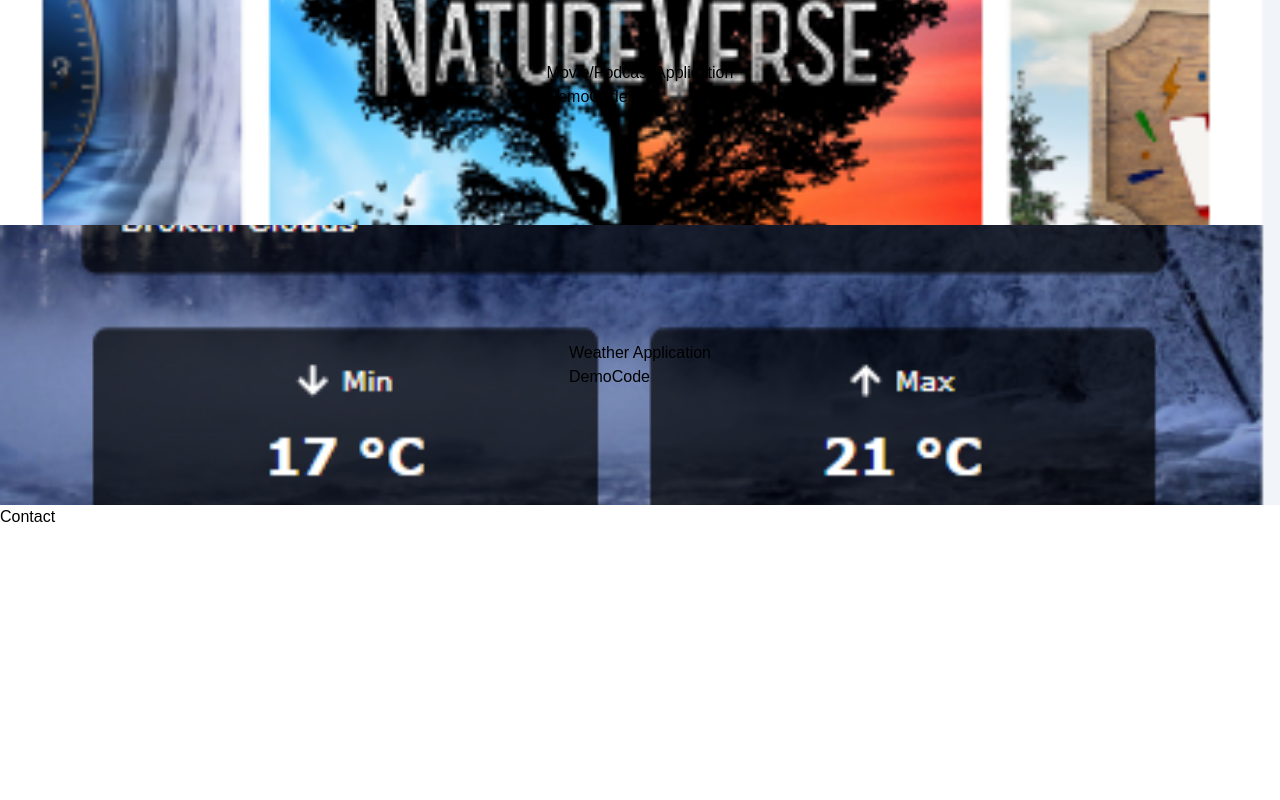
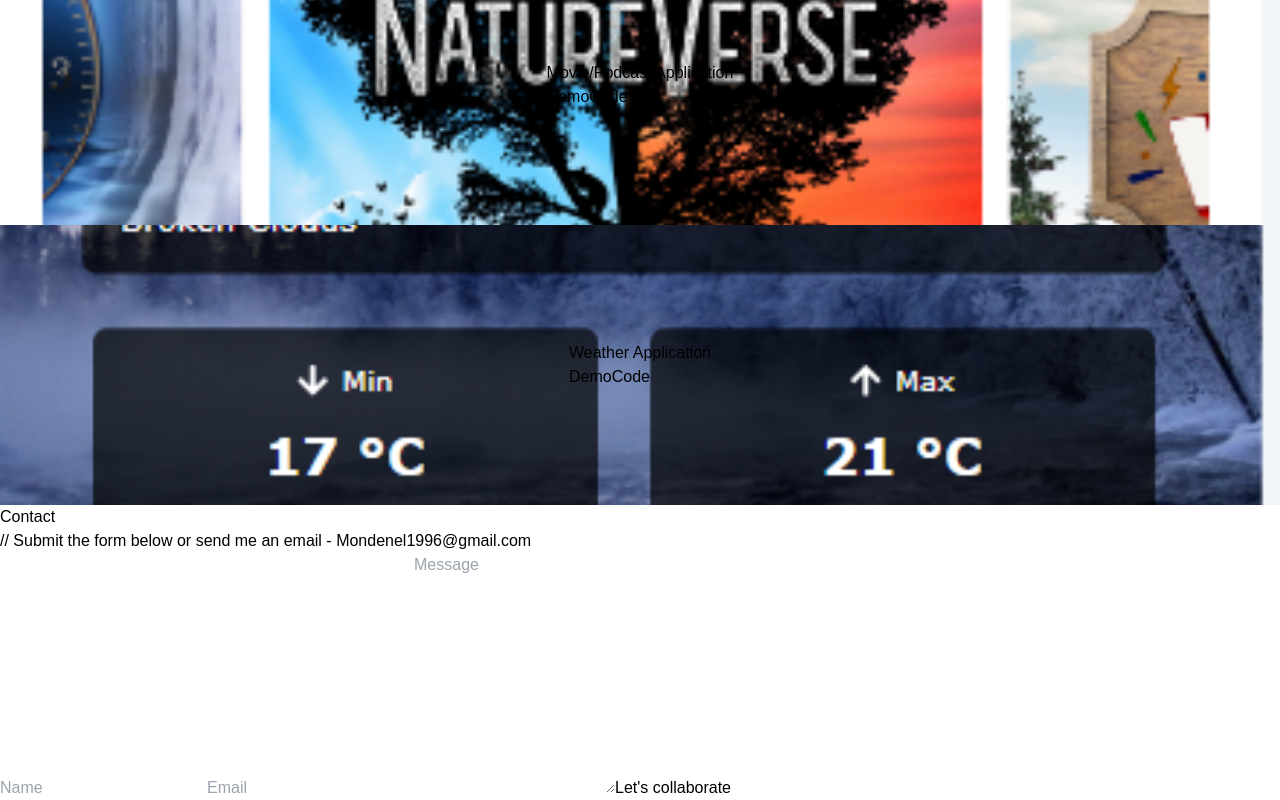
Before and after one commit to MondeNel/portfolio, a React (Vite) app in the folder portfolio/: page / in a window 1280 px wide. Shown: the part 3650-4450 px from the top of the page. Before the commit the page ends 4179 px from the top, so only its background shows below. Built offline with nearby package versions, Linux system fonts and the light colour scheme.

Commit message:
added a button and also styling to the text field area

```diff
--- a/portfolio/src/Components/Contact.jsx
+++ b/portfolio/src/Components/Contact.jsx
@@ -6,7 +6,12 @@ const Contact = () => {
         <form action="" className='flex flex-col max-w-[600px] w-full'>
             <div className='pb-8'>
                 <p className='text-4xl font-bold inline border-b-4 border-blue-800 text-gray-300'>Contact</p>
+                <p className='text-gray-300 py-4'>// Submit the form below or send me an email - Mondenel1996@gmail.com</p>
             </div>
+            <input type="text" placeholder='Name' name='name' className='bg-[#ccd6f6] p-2'/>
+            <input type="text" placeholder='Email' name='email' className='my-4 p-2 bg-[#ccd6f6]'/>
+            <textarea name="message" rows="10" placeholder='Message' className='bg-[#ccd6f6] p-2'></textarea>
+            <button className='text-white border-2 hover:bg-blue-600 hover:border-blue-600 px-4 p-3 my-8 mx-auto flex items-center'>Let's collaborate</button>
         </form>
     </div>
   )
```
